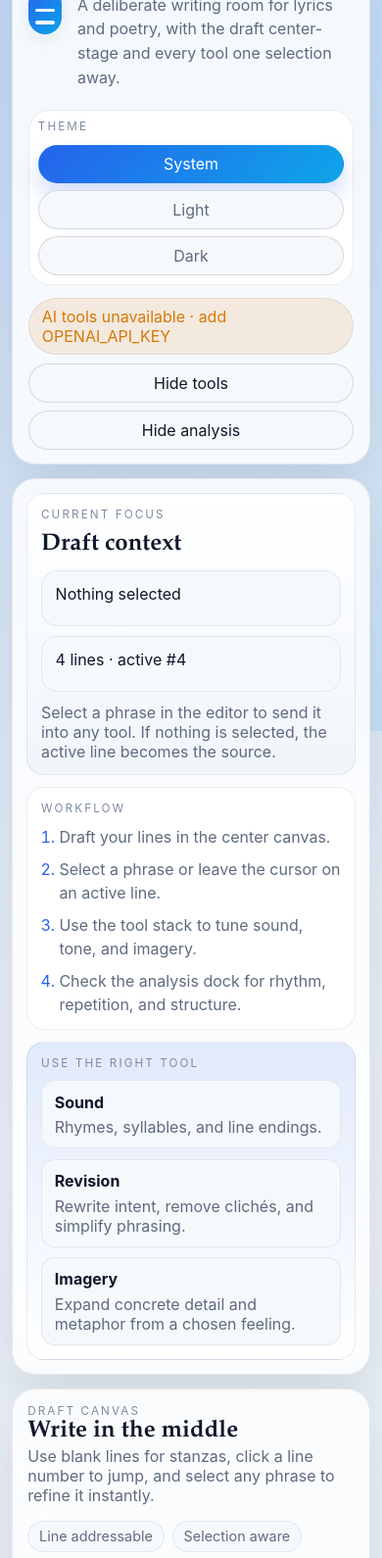
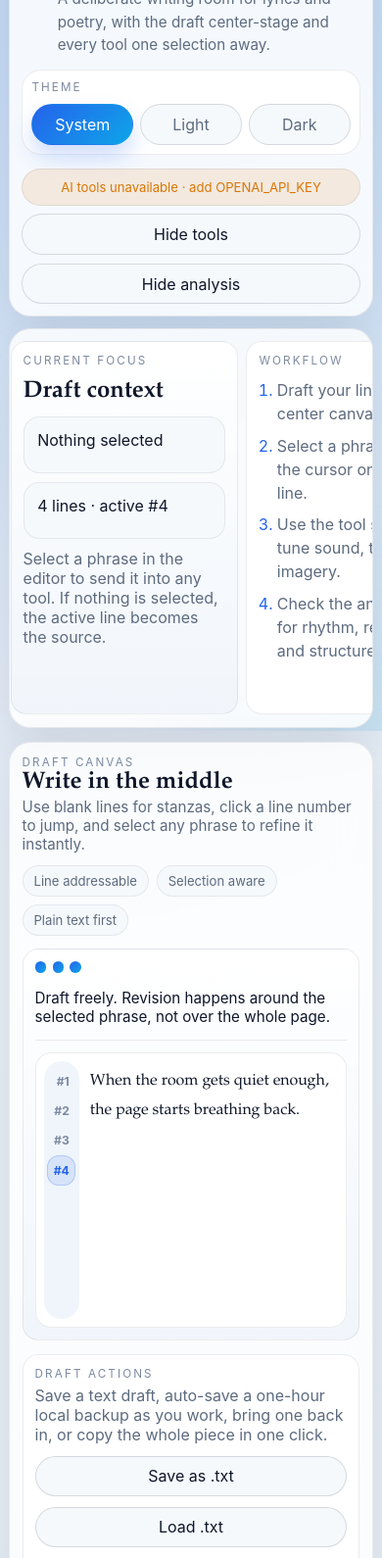
Before and after one commit to HBIDamian/LyricStudio, a website with bundled scripts: page public/index.html in a window 390 px wide. Shown: the part 98-1688 px from the top of the page at 98% size. Built offline with nearby package versions, Linux system fonts and the light colour scheme; files whose address does not match are found by name.

Commit message:
tad more mobile friendly

```diff
--- a/public/js/editor.js
+++ b/public/js/editor.js
@@ -14,6 +14,10 @@ function getLineStartIndex(text, lineNumber) {
   }
 
   return start;
+}
+
+function shouldAutofocusEditor() {
+  return window.matchMedia('(hover: hover) and (pointer: fine)').matches;
 }
 
 export function createEditor({ container, onChange, onSelectionChange }) {
@@ -158,7 +162,10 @@ export function createEditor({ container, onChange, onSelectionChange }) {
 
   renderGutter();
   queueMicrotask(() => {
-    textarea.focus();
+    if (shouldAutofocusEditor()) {
+      textarea.focus();
+    }
+
     emitChange();
     emitSelectionChange();
   });
--- a/public/styles.css
+++ b/public/styles.css
@@ -56,6 +56,10 @@
 
 * {
   box-sizing: border-box;
+}
+
+html {
+  -webkit-text-size-adjust: 100%;
 }
 
 html,
@@ -208,6 +212,18 @@ h4 {
   max-width: 48ch;
   color: var(--muted);
   line-height: 1.55;
+}
+
+.chrome-summary,
+.editor-copy,
+.editor-actions-note,
+.tool-panel-note,
+.tool-group-toggle-note,
+.status-panel-header p,
+.site-footer-copy,
+.modal-copy,
+.editor-shortcuts {
+  overflow-wrap: anywhere;
 }
 
 .chrome-controls {
@@ -1116,6 +1132,30 @@ input::placeholder {
   }
 }
 
+@media (max-width: 1120px) {
+  .tool-panel-header,
+  .status-panel-header,
+  .editor-actions-meta {
+    flex-direction: column;
+    align-items: flex-start;
+  }
+
+  .tool-panel-header,
+  .status-panel-header {
+    gap: 0.65rem;
+  }
+
+  .editor-actions-meta,
+  .editor-legend,
+  .editor-action-buttons {
+    justify-content: flex-start;
+  }
+
+  .editor-actions-meta {
+    gap: 0.45rem;
+  }
+}
+
 @media (max-width: 980px) {
   .topbar,
   .editor-topbar,
@@ -1130,7 +1170,23 @@ input::placeholder {
     justify-content: flex-start;
   }
 
-  .studio-rail,
+  .studio-rail {
+    display: grid;
+    grid-template-columns: none;
+    grid-auto-flow: column;
+    grid-auto-columns: minmax(17.5rem, 84%);
+    gap: 0.75rem;
+    overflow-x: auto;
+    overscroll-behavior-x: contain;
+    scroll-snap-type: x proximity;
+    scrollbar-width: thin;
+    -webkit-overflow-scrolling: touch;
+  }
+
+  .studio-rail > * {
+    scroll-snap-align: start;
+  }
+
   .status-grid {
     grid-template-columns: 1fr;
   }
@@ -1177,11 +1233,95 @@ input::placeholder {
   .question-grid-wide {
     grid-column: auto;
   }
+
+  .topbar,
+  .studio-rail,
+  .editor-wrap,
+  .tool-panel,
+  .status-panel,
+  .site-footer,
+  .modal-card {
+    border-radius: 22px;
+  }
+
+  .rail-card,
+  .tool-group,
+  .tool-card,
+  .status-card,
+  .editor-stage,
+  .editor-actions,
+  .editor-grid {
+    border-radius: 16px;
+  }
+
+  .chrome-brand {
+    align-items: flex-start;
+  }
+
+  .chrome-summary,
+  .status-panel-header p,
+  .tool-panel-note,
+  .modal-copy {
+    max-width: none;
+  }
+
+  .editor-stage {
+    min-height: clamp(21rem, 58vh, 31rem);
+  }
+
+  .editor-actions-meta,
+  .metric-item {
+    flex-direction: column;
+    align-items: flex-start;
+  }
+
+  .tool-card-actions,
+  .tool-card-actions .tool-button {
+    width: 100%;
+  }
+
+  .modal-close-button {
+    align-self: flex-start;
+  }
 }
 
 @media (max-width: 720px) {
   .app-shell {
-    padding: 0.75rem;
+    gap: 0.7rem;
+    padding: 0.65rem;
+    padding-bottom: calc(0.85rem + env(safe-area-inset-bottom));
+  }
+
+  .topbar,
+  .studio-rail,
+  .editor-wrap,
+  .tool-panel,
+  .status-panel,
+  .site-footer {
+    padding: 0.8rem;
+  }
+
+  .topbar {
+    gap: 0.85rem;
+  }
+
+  .chrome-brand {
+    gap: 0.8rem;
+  }
+
+  .brand-emblem {
+    width: 2.7rem;
+    height: 2.7rem;
+    border-radius: 16px;
+  }
+
+  .brand-copy h1 {
+    font-size: clamp(1.85rem, 9vw, 2.2rem);
+  }
+
+  .chrome-summary {
+    max-width: none;
+    font-size: 0.98rem;
   }
 
   .topbar-actions,
@@ -1198,18 +1338,66 @@ input::placeholder {
   .theme-switcher {
     flex-direction: column;
     align-items: stretch;
-    border-radius: 22px;
+    gap: 0.65rem;
+    padding: 0.7rem;
+    border-radius: 20px;
   }
 
   .theme-toggle {
-    grid-template-columns: 1fr;
+    grid-template-columns: repeat(3, minmax(0, 1fr));
+  }
+
+  .theme-button,
+  .topbar-actions > *,
+  .status-badge {
+    width: 100%;
+  }
+
+  .theme-button {
+    min-width: 0;
+  }
+
+  .status-badge {
+    justify-content: center;
+    text-align: center;
+  }
+
+  .editor-topbar,
+  .tool-panel-header,
+  .status-panel-header {
+    gap: 0.75rem;
+  }
+
+  .editor-copy,
+  .tool-group-toggle-note,
+  .site-footer-copy,
+  .modal-copy {
+    font-size: 0.96rem;
+  }
+
+  .editor-stage,
+  .editor-actions,
+  .rail-card,
+  .tool-card,
+  .status-card {
+    padding: 0.75rem;
   }
 
   .editor-grid {
-    --editor-line-height: 2rem;
-    grid-template-columns: 3.3rem minmax(0, 1fr);
-    gap: 0.65rem;
-    padding: 0.65rem;
+    --editor-line-height: 1.9rem;
+    grid-template-columns: 2.7rem minmax(0, 1fr);
+    gap: 0.55rem;
+    padding: 0.55rem;
+  }
+
+  .line-gutter {
+    padding: var(--editor-padding-top) 0.2rem var(--editor-padding-bottom);
+  }
+
+  .gutter-line {
+    padding: 0 0.35rem;
+    font-size: 0.82rem;
+    border-radius: 12px;
   }
 
   .editor-stage-head {
@@ -1217,8 +1405,26 @@ input::placeholder {
     align-items: flex-start;
   }
 
+  .editor-stage {
+    min-height: clamp(20rem, 56vh, 29rem);
+  }
+
+  .editor-stage-head p {
+    font-size: 0.95rem;
+  }
+
   .editor-input {
     font-size: 1rem;
+  }
+
+  .editor-actions-meta {
+    gap: 0.55rem;
+  }
+
+  .editor-shortcuts,
+  .editor-autosave-indicator,
+  .editor-action-status {
+    font-size: 0.88rem;
   }
 
   .editor-action-buttons {
@@ -1229,4 +1435,138 @@ input::placeholder {
   .editor-action-button {
     width: 100%;
   }
+
+  .tool-group {
+    padding: 0.45rem;
+  }
+
+  .tool-group-toggle {
+    gap: 0.65rem;
+    padding: 0.25rem;
+  }
+
+  .tool-group-title {
+    font-size: 1.12rem;
+  }
+
+  .tool-group-toggle-note {
+    font-size: 0.92rem;
+  }
+
+  .tool-group-content {
+    gap: 0.55rem;
+    padding: 0.55rem 0.15rem 0.15rem;
+  }
+
+  .tool-card-header {
+    gap: 0.75rem;
+  }
+
+  .legend-pill,
+  .external-link,
+  .token {
+    font-size: 0.84rem;
+  }
+
+  .modal-shell {
+    padding: 0.75rem;
+    padding-bottom: calc(0.75rem + env(safe-area-inset-bottom));
+  }
+
+  .modal-card {
+    width: 100%;
+    max-height: calc(100dvh - 1.5rem - env(safe-area-inset-bottom));
+    padding: 0.9rem;
+    padding-bottom: calc(0.9rem + env(safe-area-inset-bottom));
+    border-radius: 20px;
+  }
+
+  .modal-body {
+    gap: 0.85rem;
+  }
 }
+
+@media (max-width: 560px) {
+  .app-shell {
+    padding: 0.55rem;
+    padding-bottom: calc(0.75rem + env(safe-area-inset-bottom));
+  }
+
+  .topbar {
+    padding: 0.75rem;
+  }
+
+  .brand-emblem {
+    width: 2.45rem;
+    height: 2.45rem;
+  }
+
+  .brand-copy h1 {
+    font-size: clamp(1.75rem, 10vw, 2rem);
+  }
+
+  .chrome-summary,
+  .editor-copy,
+  .site-footer-copy,
+  .modal-copy {
+    font-size: 0.95rem;
+  }
+
+  .studio-rail {
+    grid-auto-columns: minmax(14.5rem, 90%);
+    gap: 0.55rem;
+  }
+
+  .theme-switcher {
+    padding: 0.6rem;
+  }
+
+  .theme-button,
+  .ghost-button,
+  .tool-button,
+  .tone-button {
+    min-height: 2.6rem;
+  }
+
+  .editor-stage {
+    min-height: clamp(18rem, 52vh, 25rem);
+  }
+
+  .editor-grid {
+    grid-template-columns: 2.25rem minmax(0, 1fr);
+    gap: 0.45rem;
+    padding: 0.5rem;
+  }
+
+  .gutter-line {
+    font-size: 0.76rem;
+  }
+
+  .metric-item {
+    gap: 0.35rem;
+    padding: 0.75rem 0.8rem;
+  }
+
+  .status-badge,
+  .legend-pill,
+  .external-link,
+  .token {
+    font-size: 0.82rem;
+  }
+
+  .external-link-row {
+    flex-direction: column;
+    align-items: stretch;
+  }
+
+  .modal-shell {
+    padding: 0.5rem;
+    padding-bottom: calc(0.5rem + env(safe-area-inset-bottom));
+  }
+
+  .modal-card {
+    max-height: calc(100dvh - 1rem - env(safe-area-inset-bottom));
+    padding: 0.8rem;
+    padding-bottom: calc(0.8rem + env(safe-area-inset-bottom));
+  }
+}
```
